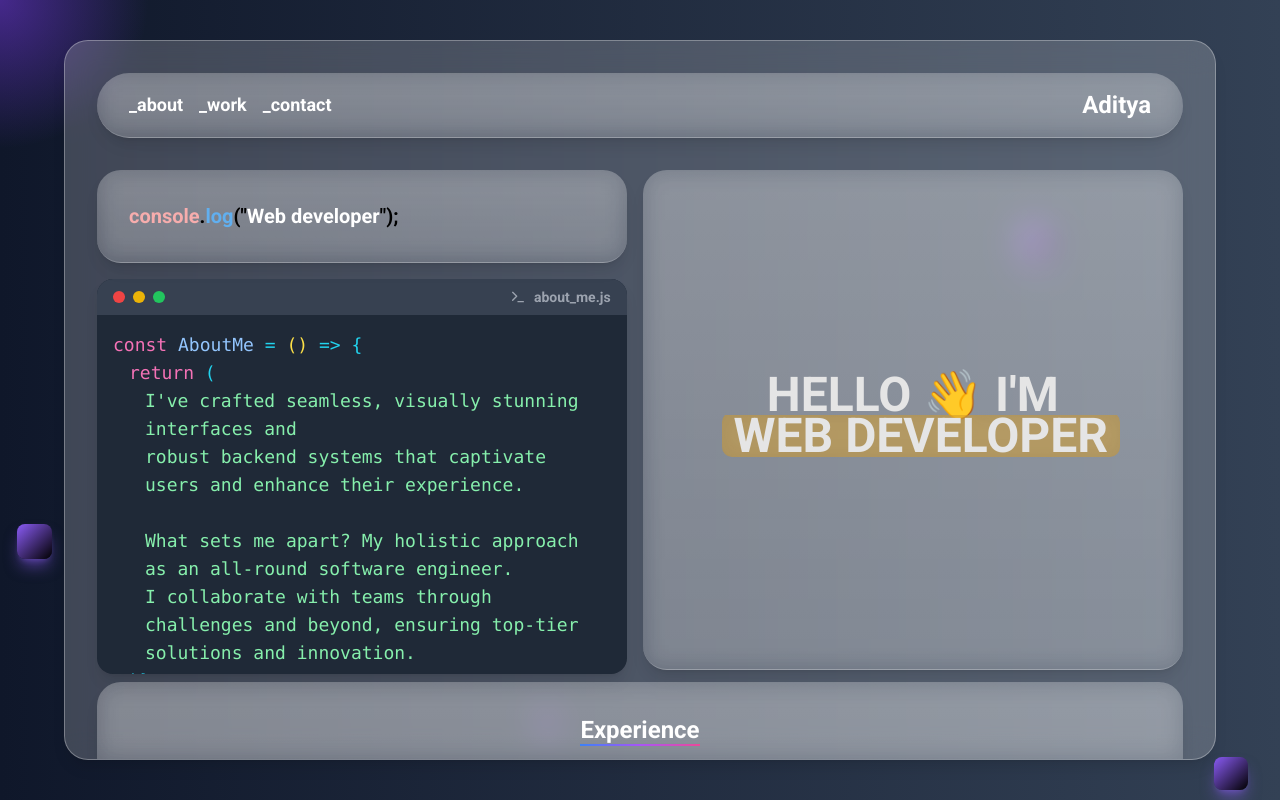
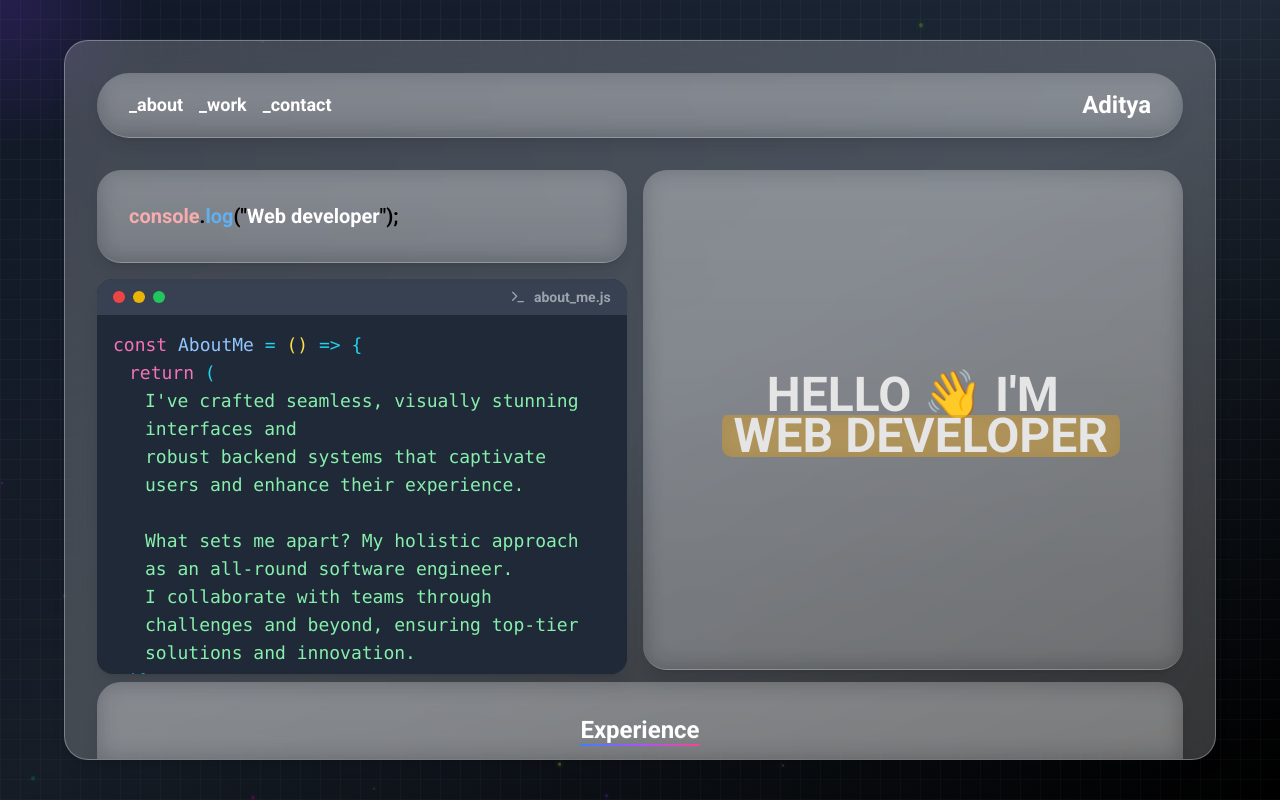
Before and after one commit to dryruffian/Aditya-Portfolio, a React (Vite) app: page / in a window 1280 px wide. Built offline with nearby package versions, Linux system fonts and the light colour scheme.

Commit message:
added more projects

```diff
--- a/src/components/Background.jsx
+++ b/src/components/Background.jsx
@@ -1,8 +1,8 @@
 import { useState, useEffect, useCallback, useRef } from 'react';
-import Foreground from './Foreground'
+import Foreground from './Foreground';
 
-const FullScreenBubblesWithCard = () => {
-  const [bubbles, setBubbles] = useState([]);
+const IDEGlassmorphismBackground = () => {
+  const [particles, setParticles] = useState([]);
   const containerRef = useRef(null);
   const mouseFollowerRef = useRef(null);
   const rafRef = useRef(null);
@@ -18,26 +18,24 @@ const FullScreenBubblesWithCard = () => {
   }, []);
 
   useEffect(() => {
-    const interval = setInterval(() => {
-      setBubbles(prevBubbles => [
-        ...prevBubbles,
-        {
-          id: Date.now(),
-          left: Math.random() * 100,
-          size: Math.random() * 30 + 10,
-          animationDuration: Math.random() * 8 + 4
-        }
-      ]);
-    }, 1000);
+    const createParticles = () => {
+      const newParticles = [];
+      for (let i = 0; i < 50; i++) {
+        newParticles.push({
+          id: i,
+          x: Math.random() * 100,
+          y: Math.random() * 100,
+          size: Math.random() * 3 + 1,
+          color: `rgba(${Math.random() * 255}, ${Math.random() * 255}, ${Math.random() * 255}, 0.5)`,
+          duration: Math.random() * 20 + 10,
+          delay: Math.random() * 5,
+        });
+      }
+      setParticles(newParticles);
+    };
 
-    return () => clearInterval(interval);
+    createParticles();
   }, []);
-
-  useEffect(() => {
-    if (bubbles.length > 50) {
-      setBubbles(prevBubbles => prevBubbles.slice(1));
-    }
-  }, [bubbles]);
 
   useEffect(() => {
     const handleMouseMove = (e) => {
@@ -55,19 +53,33 @@ const FullScreenBubblesWithCard = () => {
 
   return (
     <>
-      <div ref={containerRef} className="relative h-screen w-full overflow-hidden bg-gradient-to-r from-slate-900 to-slate-700">
-        {bubbles.map(bubble => (
+      <div ref={containerRef} className="relative h-screen w-full overflow-hidden bg-gradient-to-br from-gray-900 via-gray-800 to-black">
+        {particles.map((particle) => (
           <div
-            key={bubble.id}
-            className="absolute rounded-lg bg-gradient-to-br from-violet-500 to-black shadow-lg shadow-violet-500/50 hover:shadow-xl hover:shadow-violet-500/70 transition-shadow duration-300"
+            key={particle.id}
+            className="absolute rounded-full animate-pulse"
             style={{
-              left: `${bubble.left}%`,
-              width: `${bubble.size}px`,
-              height: `${bubble.size}px`,
-              animation: `float ${bubble.animationDuration}s linear infinite`
+              left: `${particle.x}%`,
+              top: `${particle.y}%`,
+              width: `${particle.size}px`,
+              height: `${particle.size}px`,
+              backgroundColor: particle.color,
+              boxShadow: `0 0 ${particle.size * 2}px ${particle.color}`,
+              animation: `float ${particle.duration}s infinite linear, pulse 2s infinite`,
+              animationDelay: `${particle.delay}s`,
             }}
           />
         ))}
+        <div
+          className="absolute inset-0 animate-pan"
+          style={{
+            backgroundImage: `
+              linear-gradient(to bottom, transparent, rgba(0, 0, 0, 0.3)),
+              repeating-linear-gradient(0deg, rgba(255, 255, 255, 0.03) 0px, rgba(255, 255, 255, 0.03) 1px, transparent 1px, transparent 20px),
+              repeating-linear-gradient(90deg, rgba(255, 255, 255, 0.03) 0px, rgba(255, 255, 255, 0.03) 1px, transparent 1px, transparent 20px)
+            `,
+          }}
+        />
         <div
           ref={mouseFollowerRef}
           className="absolute pointer-events-none w-[300px] h-[300px]"
@@ -75,13 +87,31 @@ const FullScreenBubblesWithCard = () => {
             left: 'var(--mouse-x, 0px)',
             top: 'var(--mouse-y, 0px)',
             transform: 'translate(-50%, -50%)',
-            background: 'radial-gradient(circle, rgba(124,58,237,0.5) 0%, rgba(124,58,237,0) 70%)',
+            background: 'radial-gradient(circle, rgba(124,58,237,0.2) 0%, rgba(124,58,237,0) 70%)',
           }}
         />
       </div>
-      <Foreground/>
+      <Foreground />
+      <style jsx>{`
+        @keyframes float {
+          0% { transform: translateY(0px); }
+          50% { transform: translateY(-10px); }
+          100% { transform: translateY(0px); }
+        }
+        @keyframes pulse {
+          0%, 100% { opacity: 1; }
+          50% { opacity: 0.6; }
+        }
+        @keyframes pan {
+          0% { background-position: 0% 0%; }
+          100% { background-position: 100% 100%; }
+        }
+        .animate-pan {
+          animation: pan 30s linear infinite;
+        }
+      `}</style>
     </>
   );
 };
 
-export default FullScreenBubblesWithCard;
+export default IDEGlassmorphismBackground;
```
